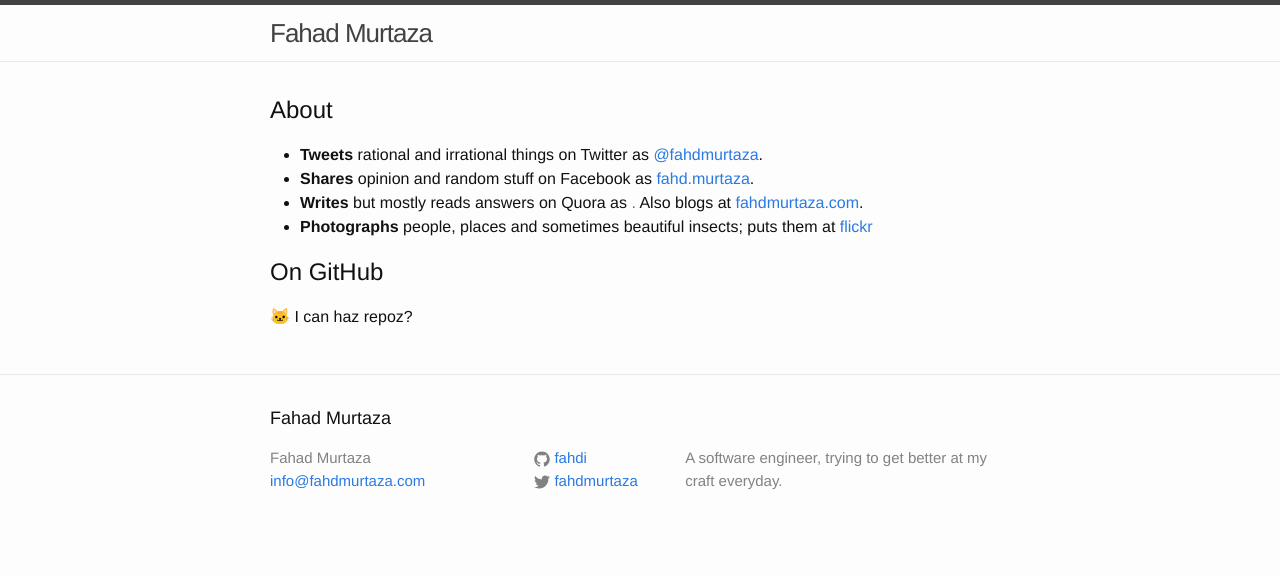
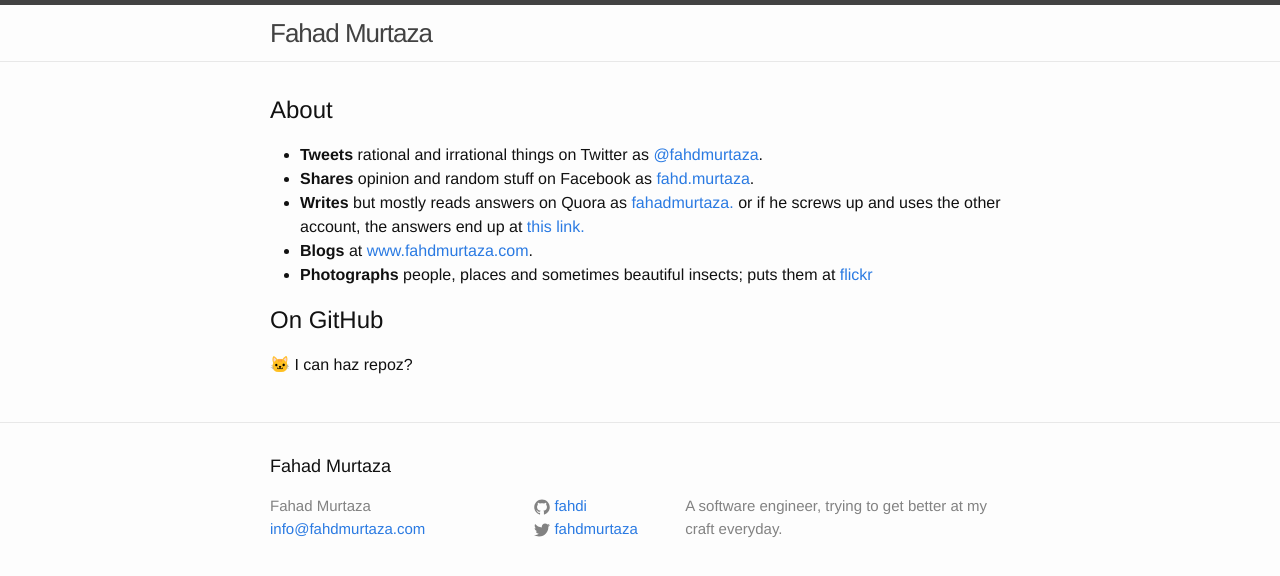
Before and after one commit to fahdi/fahdi.github.io, a Jekyll site: the page built from index.md, in a window 1280 px wide. Shown: the top 576 px of the page. Built offline with Jekyll 4.4.1, drawn with Linux system fonts in a browser that asks for light colours; nearby versions of some CDN libraries.

Commit message:
Improved Quira and other things in about section

```diff
--- a/_config.yml
+++ b/_config.yml
@@ -27,9 +27,14 @@
   name: flickr
   url: https://www.flickr.com/photos/fahdmurtaza/
 
+quora:
+  url1: https://www.quora.com/profile/Fahad-Murtaza-3
+  url2: https://www.quora.com/profile/Fahad-Murtaza-1
+  nicename: fahadmurtaza
+
 blog:
   url: http://fahdmurtaza.com
-  name: fahdmurtaza.com
+  name: www.fahdmurtaza.com
 
 github:
   user: fahdi
--- a/_includes/about.html
+++ b/_includes/about.html
@@ -12,7 +12,11 @@
       </li>
 
       <li>
-      	<b>Writes</b> but mostly reads answers on Quora as <a href="https://www.quora.com/{{site.quora_username}}">{{site.quora_username}}.</a> Also blogs at <a href="{{site.blog.url}}">{{site.blog.name}}</a>.
+      	<b>Writes</b> but mostly reads answers on Quora as <a href="{{site.quora.url1}}">{{site.quora.nicename}}.</a> or if he screws up and uses the other account, the answers end up at <a href="{{site.quora.url2}}">this link.</a>
+	  </li>
+
+      <li>
+      	<b>Blogs</b> at <a href="{{site.blog.url}}">{{site.blog.name}}</a>.
       </li>
 
       <li>
```
